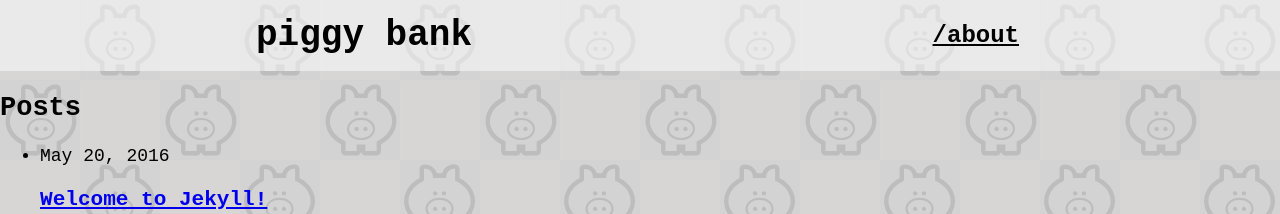
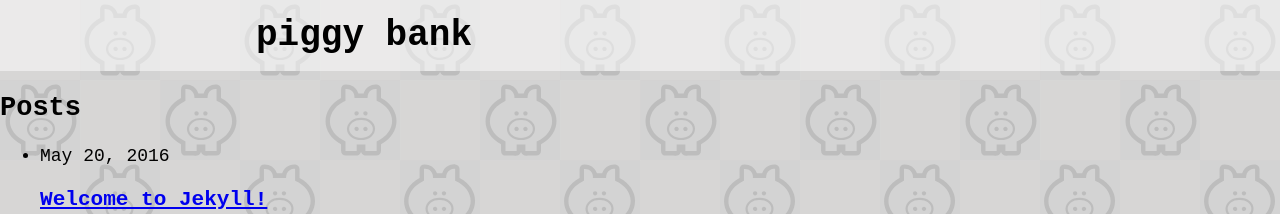
Before and after one commit to TayKangSheng/piggy-bank, a Jekyll site: the page built from index.md, in a window 1280 px wide. Shown: the top 214 px of the page. Built offline with Jekyll 4.4.1, drawn with Linux system fonts in a browser that asks for light colours.

Commit message:
remove nav links

```diff
--- a/_includes/header.html
+++ b/_includes/header.html
@@ -37,7 +37,7 @@
     <a class="nav-title" rel="author" href="{{ "/" | relative_url }}">{{ site.title | escape }}</a>
 
     <div class="nav-links">
-      <a href="{{ "about/" | relative_url }}">/about</a>
+      <!-- <a href="{{ "about/" | relative_url }}">/about</a> -->
     </div>
   </div>
 
```
